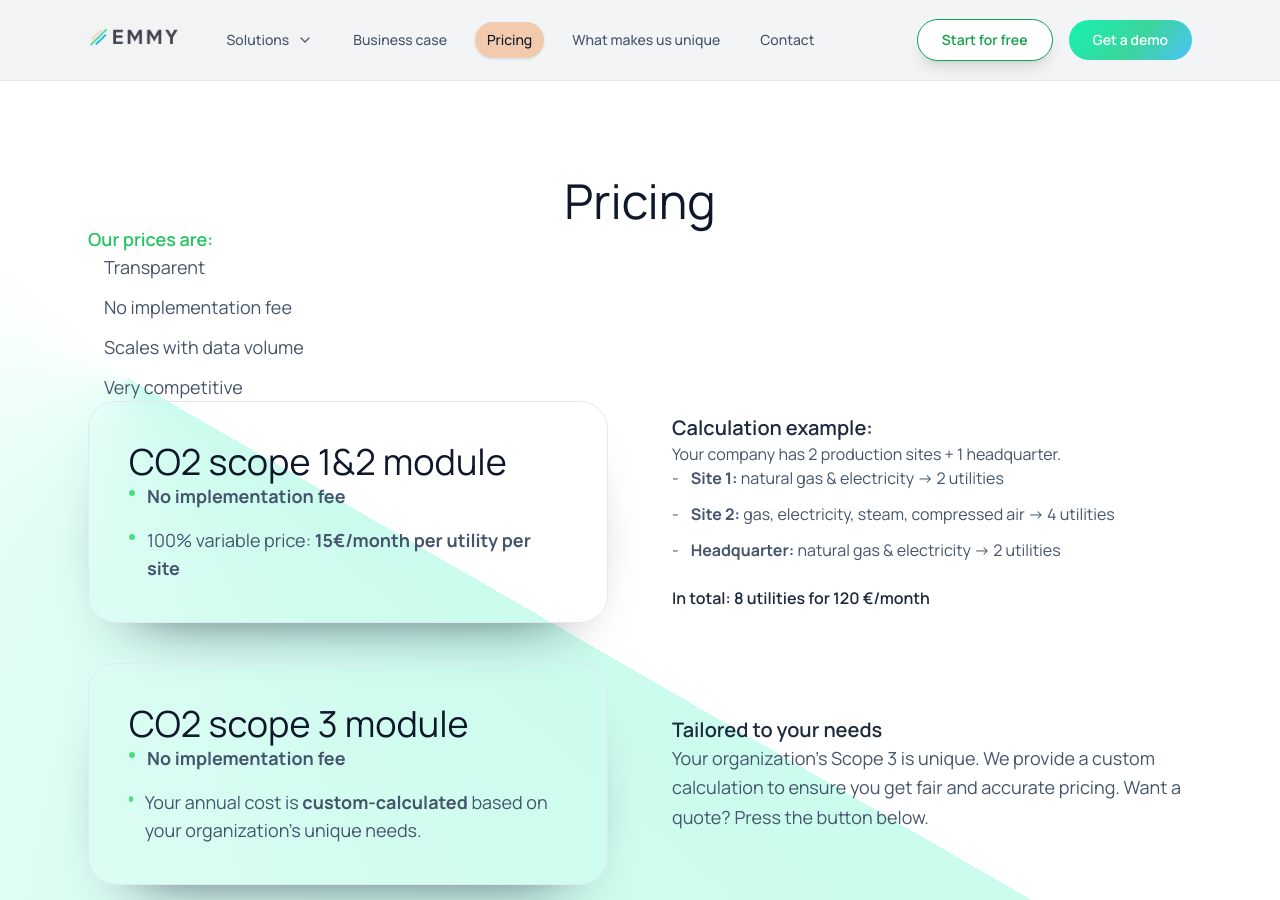
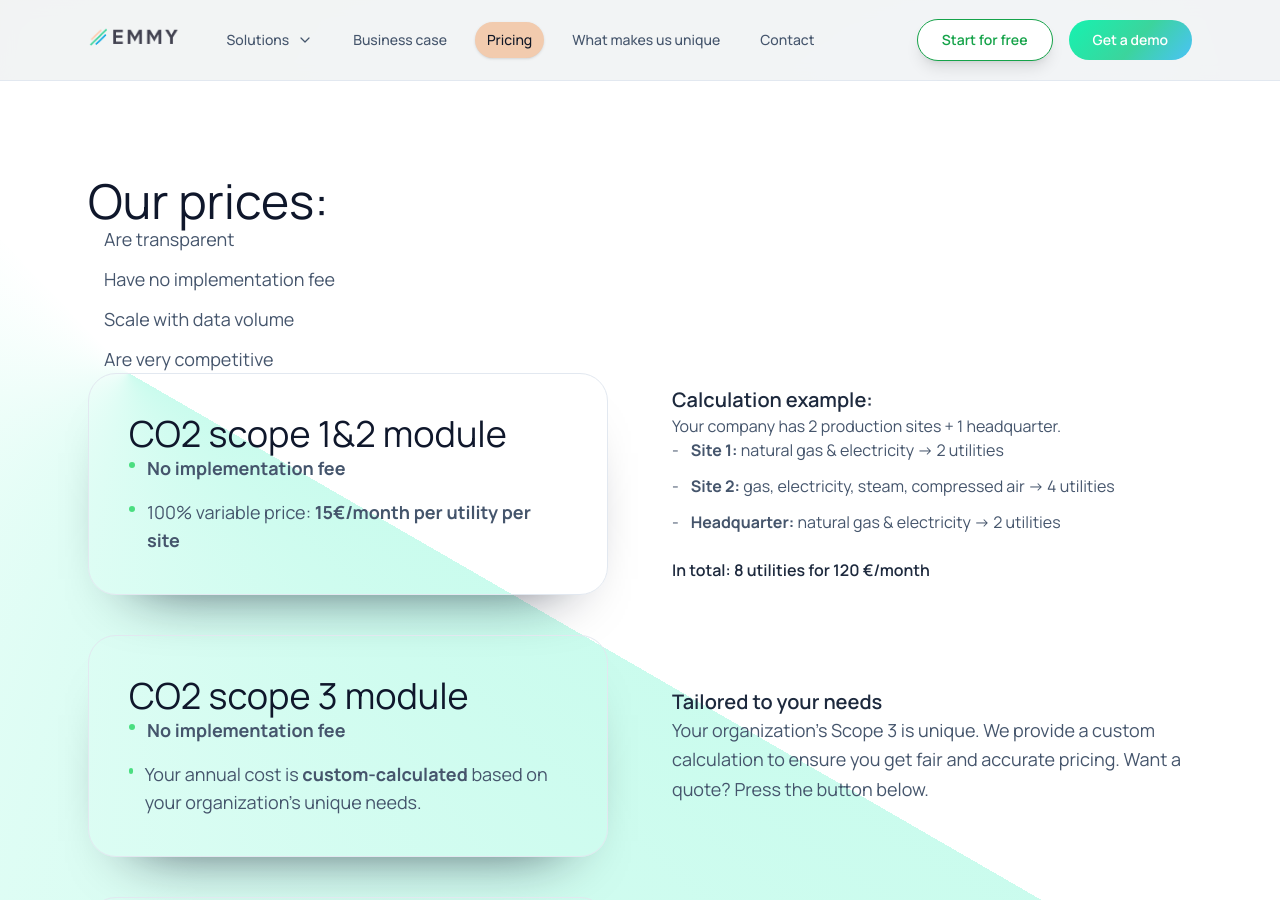
Before and after one commit to emmy-earth/promo-website, a Jekyll site: the page built from pricing.html, in a window 1280 px wide and 900 px high. Built offline with Jekyll 4.4.1, drawn with Linux system fonts in a browser that asks for light colours; nearby versions of some CDN libraries; comment, search, counter and statistics services are not loaded.

Commit message:
Update pricing.html

```diff
--- a/pricing.html
+++ b/pricing.html
@@ -10,30 +10,28 @@ description: "Learn about Emmy.earth's price to make carbon accounting effortles
 
   <div class="relative mx-auto max-w-6xl px-6">
 
-    <!-- Main Title Section -->
-    <div class="text-center mb-12" data-animate>
-      <h1 class="font-light text-4xl text-slate-900 sm:text-5xl">Pricing</h1>
+ <!-- Main Title Section -->
+    <div class="mb-12" data-animate>
+      <h1 class="font-light text-4xl text-slate-900 sm:text-5xl">Our prices: </h1>
     </div>
-
     <!-- Intro Text Section -->
     <div class="mb-32" data-animate>
-        <p class="text-lg font-semibold text-emerald-500 mb-6">Our prices are:</p>
         <ul class="space-y-3 text-lg text-slate-600">
             <li class="flex items-start gap-4">
                 <span class="mt-2 h-2 w-2 flex-shrink-0 rounded-full bg-emerald-400"></span>
-                <span>Transparent</span>
+                <span>Are transparent</span>
             </li>
             <li class="flex items-start gap-4">
                 <span class="mt-2 h-2 w-2 flex-shrink-0 rounded-full bg-emerald-400"></span>
-                <span>No implementation fee</span>
+                <span>Have no implementation fee</span>
             </li>
             <li class="flex items-start gap-4">
                 <span class="mt-2 h-2 w-2 flex-shrink-0 rounded-full bg-emerald-400"></span>
-                <span>Scales with data volume</span>
+                <span>Scale with data volume</span>
             </li>
             <li class="flex items-start gap-4">
                 <span class="mt-2 h-2 w-2 flex-shrink-0 rounded-full bg-emerald-400"></span>
-                <span>Very competitive</span>
+                <span>Are very competitive</span>
             </li>
         </ul>
     </div>
```
